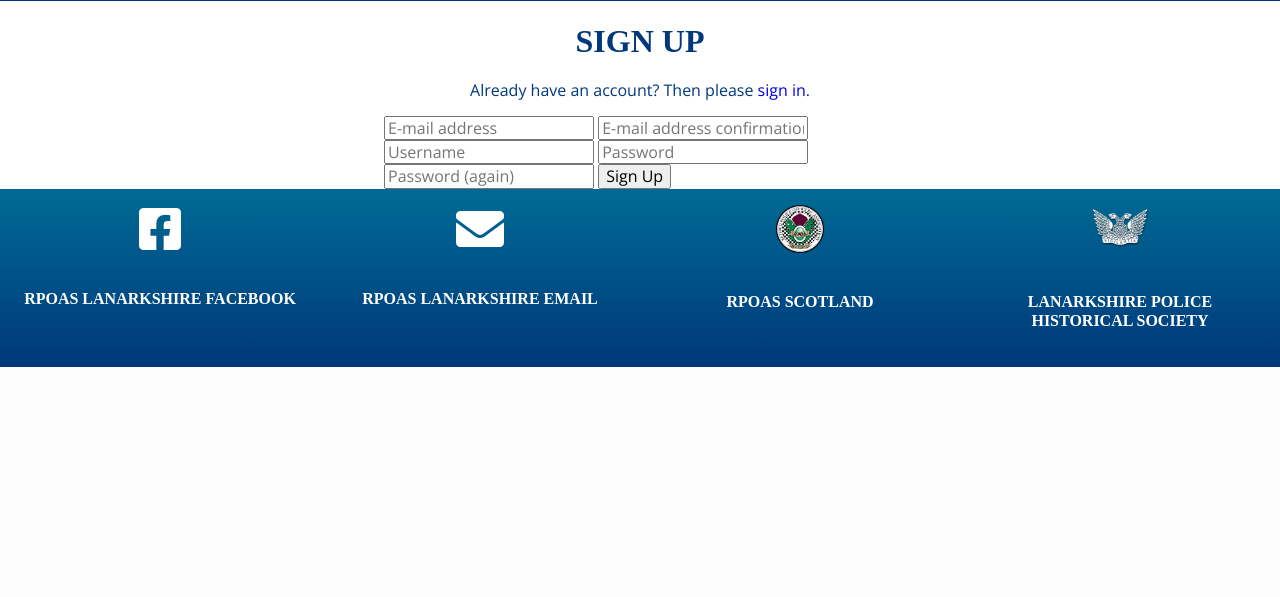
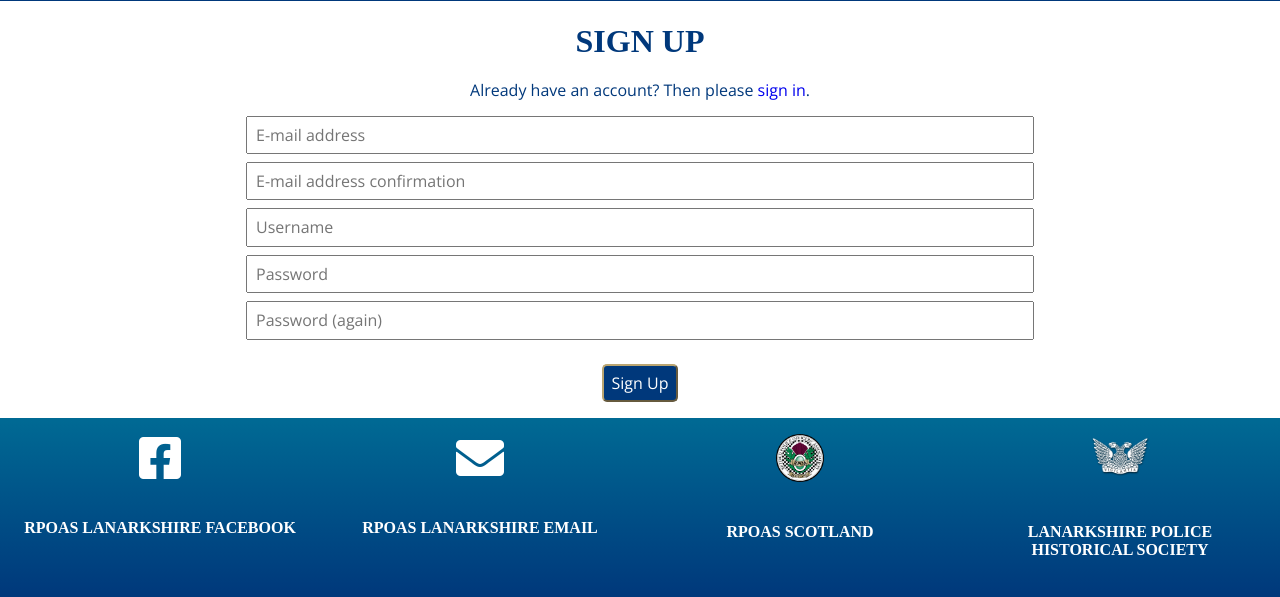
Before and after one commit to H4RP3RK/rpoas_lanarkshire, a Django app: page /accounts/signup/ in a window 1280 px wide. Shown: the part 517-1114 px from the top of the page. Before the commit the page ends 884 px from the top, so only its background shows below. Run offline with Django 3.2, Linux system fonts and the light colour scheme; some libraries are stand-ins or nearby versions.

Commit message:
feat(signup): style form

```diff
--- a/static/scss/components/_allauth.scss
+++ b/static/scss/components/_allauth.scss
@@ -2,8 +2,17 @@
   text-align: center;
 
   &__form {
+    & input {
+      display: block;
+      margin-left: auto;
+      margin-right: auto;
+      margin-bottom: 0.5rem;
+      padding: 0.5rem;
+      min-width: 60%;
+    }
   }
 
   &__btn {
+    margin: 1rem;
   }
 }
--- a/static/scss/styles.css
+++ b/static/scss/styles.css
@@ -902,9 +902,16 @@ ul {
   text-align: center;
 }
 
-.signup__form {
-  text-align: left;
-  margin-left: 30%;
-  margin-right: 30%;
+.signup__form input {
+  display: block;
+  margin-left: auto;
+  margin-right: auto;
+  margin-bottom: 0.5rem;
+  padding: 0.5rem;
+  min-width: 60%;
+}
+
+.signup__btn {
+  margin: 1rem;
 }
 /*# sourceMappingURL=styles.css.map */
--- a/templates/allauth/account/signup.html
+++ b/templates/allauth/account/signup.html
@@ -8,20 +8,11 @@
     <a href="{{ login_url }}">sign in</a>.{% endblocktrans %}
   </p>
 
-  <form
-    class="signup signup__form"
-    id="signup_form"
-    method="post"
-    action="{% url 'account_signup' %}"
-  >
+  <form class="signup signup__form" id="signup_form" method="post" action="{% url 'account_signup' %}">
     {% csrf_token %} {% for field in form %} {{ field }}
-    <input
-      type="hidden"
-      name="{{ redirect_field_name }}"
-      value="{{ redirect_field_value }}"
-    />
+    <input type="hidden" name="{{ redirect_field_name }}" value="{{ redirect_field_value }}" />
     {% endfor %}
-    <button class="signup__btn" type="submit">{% trans "Sign Up" %}</button>
+    <button class="signup__btn btn__primary" type="submit">{% trans "Sign Up" %}</button>
   </form>
 </main>
 {% endblock %}
--- a/templates/base.html
+++ b/templates/base.html
@@ -2,72 +2,60 @@
 
 <!DOCTYPE html>
 <html lang="en">
+
 <head>
-{% block meta %}
-    <meta http-equiv="X-UA_Compatible" content="ie=edge">
-    <meta charset="UTF-8">
-    <meta name="viewport" content="width=device-width, initial-scale=1.0">
-{% endblock %}
-
-{% block extra_meta %}
-{% endblock %}
-
-{% block corecss%}
-<link rel="stylesheet" href="https://use.fontawesome.com/releases/v5.12.1/css/all.css" type="text/css">
+    {% block meta %}
+    <meta http-equiv="X-UA_Compatible" content="ie=edge" />
+    <meta charset="UTF-8" />
+    <meta name="viewport" content="width=device-width, initial-scale=1.0" />
+    {% endblock %} {% block extra_meta %} {% endblock %} {% block corecss%}
+    <link rel="stylesheet" href="https://use.fontawesome.com/releases/v5.12.1/css/all.css" type="text/css" />
     <link href="{% static 'scss/styles.css' %}" rel="stylesheet" type="text/css" />
-{% endblock %}
-
-{% block extra_css %}
-{% endblock %}
-
-{% block corejs%}
-{% endblock %}
-
-{% block extra_js %}
-{% endblock %}
+    {% endblock %} {% block extra_css %} {% endblock %} {% block corejs%}
+    {% endblock %} {% block extra_js %} {% endblock %}
 
     <title>RPOAS Lanarkshire</title>
 </head>
+
 <body>
     <header class="header">
         <a class="header__logo-link" href="#">
-            <img class="header__logo-image" src="/media/rpoas_logo.png" alt="RPOAS Logo">
+            <img class="header__logo-image" src="/media/rpoas_logo.png" alt="RPOAS Logo" />
         </a>
-        <h1 class="header__text">Retired Police Officers' Association Lanarkshire</h1>
-        <a class="banner__link" href="#">
+        <h1 class="header__text">
+            Retired Police Officers' Association Lanarkshire
+        </h1>
+        <a class="banner__link" href="{% url 'account_signup' %}">
             <h2 class="banner_text btn__action">Join our RPOAS family today</h2>
         </a>
         <nav class="header__nav">
             <a class="header__nav-link" href="{% url 'home' %}">
                 <h3>Home</h3>
-            </a> |
+            </a>
+            |
             <a class="header__nav-link" href="{% url 'gallery' %}">
                 <h3>Gallery</h3>
-            </a> |
+            </a>
+            |
             <a class="header__nav-link" href="{% url 'events' %}">
                 <h3>Events</h3>
-            </a> |
+            </a>
+            |
             <a class="header__nav-link" href="#">
                 <h3>News</h3>
-            </a> |
+            </a>
+            |
             <a class="header__nav-link" href="{% url 'contact' %}">
                 <h3>Contact</h3>
             </a>
         </nav>
     </header>
 
-{% if messages %}
-    <div class="message-container">
+    {% if messages %}
+    <div class="message-container"></div>
+    {% endif %} {% block page_header %} {% endblock %} {% block content %}
 
-    </div>
-{% endif %}
-
-{% block page_header %}
-{% endblock %}
-
-{% block content %}
-{% endblock %}
-
+    {% endblock %}
 
     <footer class="footer">
         <article class="footer__container">
@@ -84,20 +72,19 @@
         </article>
         <article class="footer__container">
             <a class="footer__link" href="#">
-                <img class="footer__logo" src="/media/rpoas_logo.png" alt="RPOAS Scotland">
+                <img class="footer__logo" src="/media/rpoas_logo.png" alt="RPOAS Scotland" />
                 <h6 class="footer__text">RPOAS Scotland</h6>
             </a>
         </article>
         <article class="footer__container">
             <a class="footer__link" href="#">
-                <img class="footer__logo" src="/media/lphsbadge.png" alt="Lanarkshire Police Historical Society">
+                <img class="footer__logo" src="/media/lphsbadge.png" alt="Lanarkshire Police Historical Society" />
                 <h6 class="footer__text">Lanarkshire Police Historical Society</h6>
             </a>
         </article>
     </footer>
 
-{% block postloadjs %}
-{% endblock %}
+    {% block postloadjs %} {% endblock %}
+</body>
 
-</body>
 </html>
```
Also changed, not shown: 1 other file.
